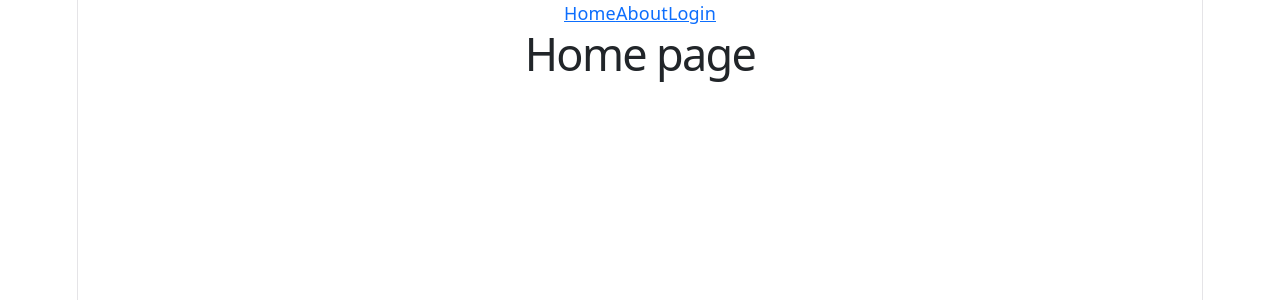
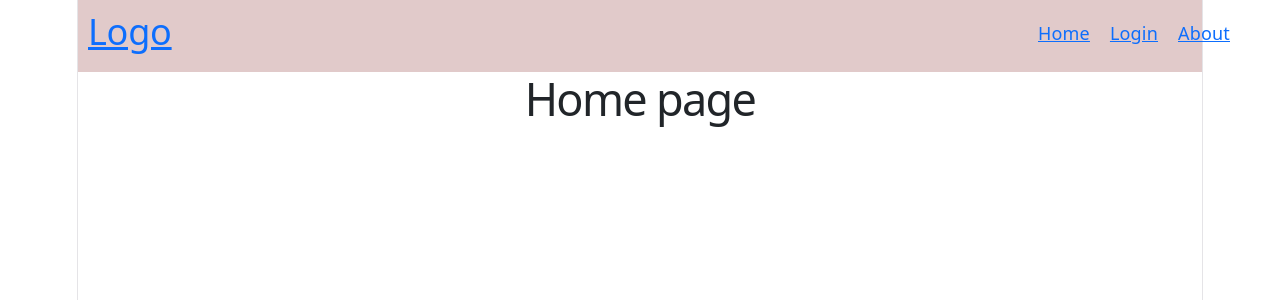
Before and after one commit to codewithnill/reactjs_19_by_code_step_by_step, a React (Vite) app in the folder main/react-blog/: page / in a window 1280 px wide. Shown: the top 300 px of the page. Built offline with nearby package versions, Linux system fonts and the light colour scheme.

Commit message:
header with react router.

```diff
--- a/main/react-blog/src/App.jsx
+++ b/main/react-blog/src/App.jsx
@@ -1,26 +1,19 @@
-import {Route,Routes} from 'react-router'
+
+import { Route, Routes } from 'react-router'
+import About from './About.jsx'
 import Home from './Home.jsx'
-import About from './About.jsx'
 import Login from './Login.jsx'
-import Navbar from './Navbar.jsx';
+import Navbar from './Navbar.jsx'
 
 function App() {
   return (
     <div>
-
-      {/* <Link to="/">Home</Link>
-      <Link to="/about">About</Link>
-      <Link to="/login">Login</Link> */}
-
-
-      <Navbar/>
-
+      <Navbar />
       <Routes>
-        <Route path="/" element={<Home/>}></Route>
-        <Route path="/about" element={<About />}></Route>
-        <Route path="/login" element={<Login />}></Route>
+        <Route path="/" element={<Home />} />
+        <Route path="/about" element={<About />} />
+        <Route path="/login" element={<Login />} />
       </Routes>
-      {/* <h1>Basic pages with react routing</h1> */}
     </div>
   );
 }
--- a/main/react-blog/src/Navbar.jsx
+++ b/main/react-blog/src/Navbar.jsx
@@ -1,11 +1,28 @@
 import { Link } from "react-router";
+import './header.css'
 
 export default function Navbar() {
     return (
-        <div>
-            <Link to="/">Home</Link>
-            <Link to="/about">About</Link>
-            <Link to="/login">Login</Link>
+        <div className="header">
+            <div>
+                <Link className="link" to="/"><h2>Logo</h2></Link>
+            </div>
+
+            <div>
+                <ul>
+                    <li>
+                        <Link className="link" to="/">Home</Link>
+                    </li>
+
+                    <li>
+                        <Link className="link" to="/login">Login</Link>
+                    </li>
+
+                    <li>
+                        <Link className="link" to="/about">About</Link>
+                    </li>
+                </ul>
+            </div>
         </div>
     )
 }
--- /dev/null
+++ b/main/react-blog/src/header.css
@@ -0,0 +1,33 @@
+.header{
+    display: flex;
+    justify-content: space-between;
+    background-color: #e1caca;
+    padding: 10px;
+}
+
+body{
+    margin: 0;
+    padding: 0;
+}
+
+.header ul {
+    display: flex;
+    list-style-type: none;
+    margin: auto;
+    justify-content: space-around;
+    width: 200px;
+}
+
+
+.header ul li{
+    padding: 10px;
+}
+
+.header link h2{
+    margin: 0;
+}
+
+.header link{
+    text-decoration: none;
+    font-size: 20px;
+}
```
